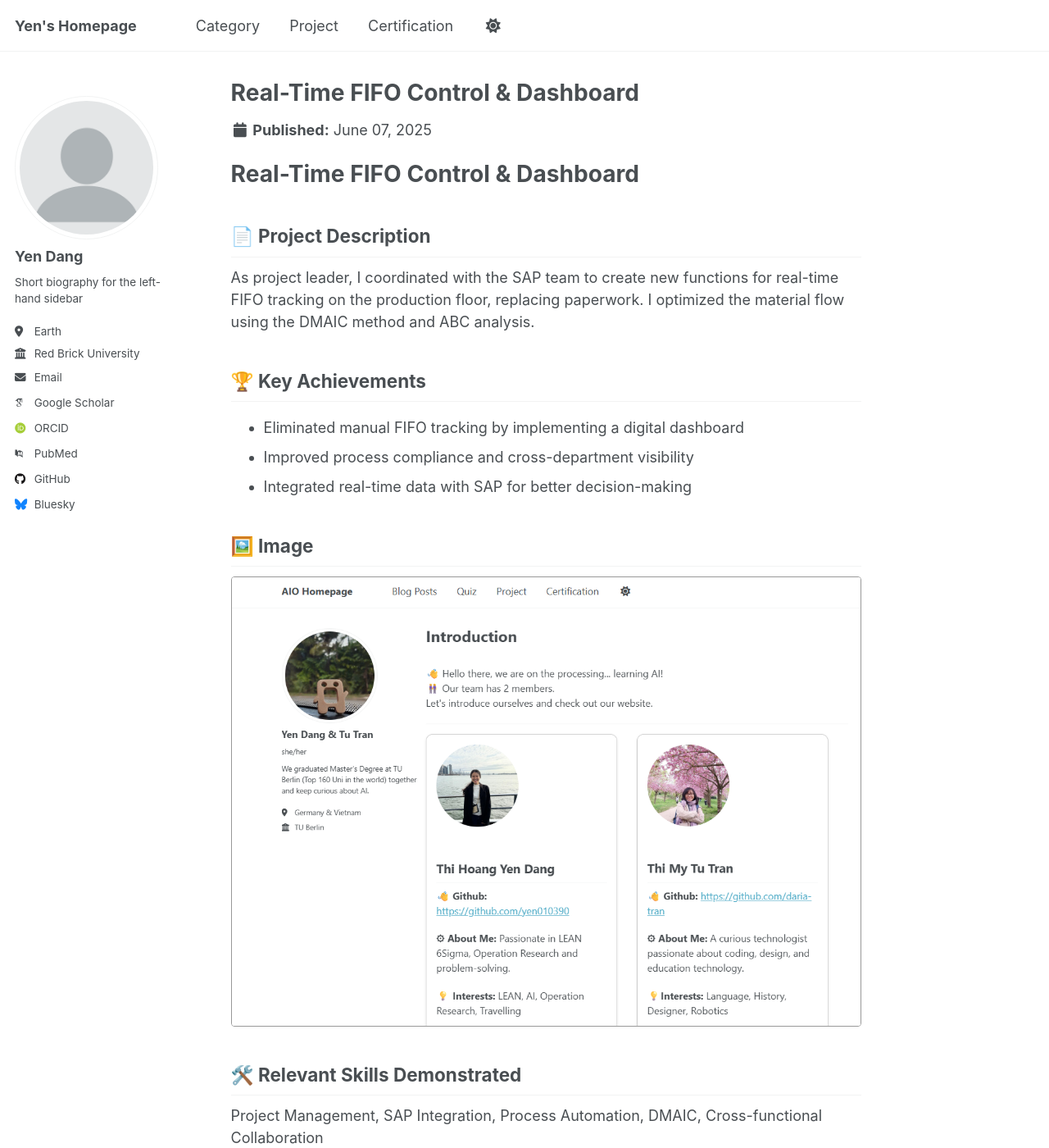
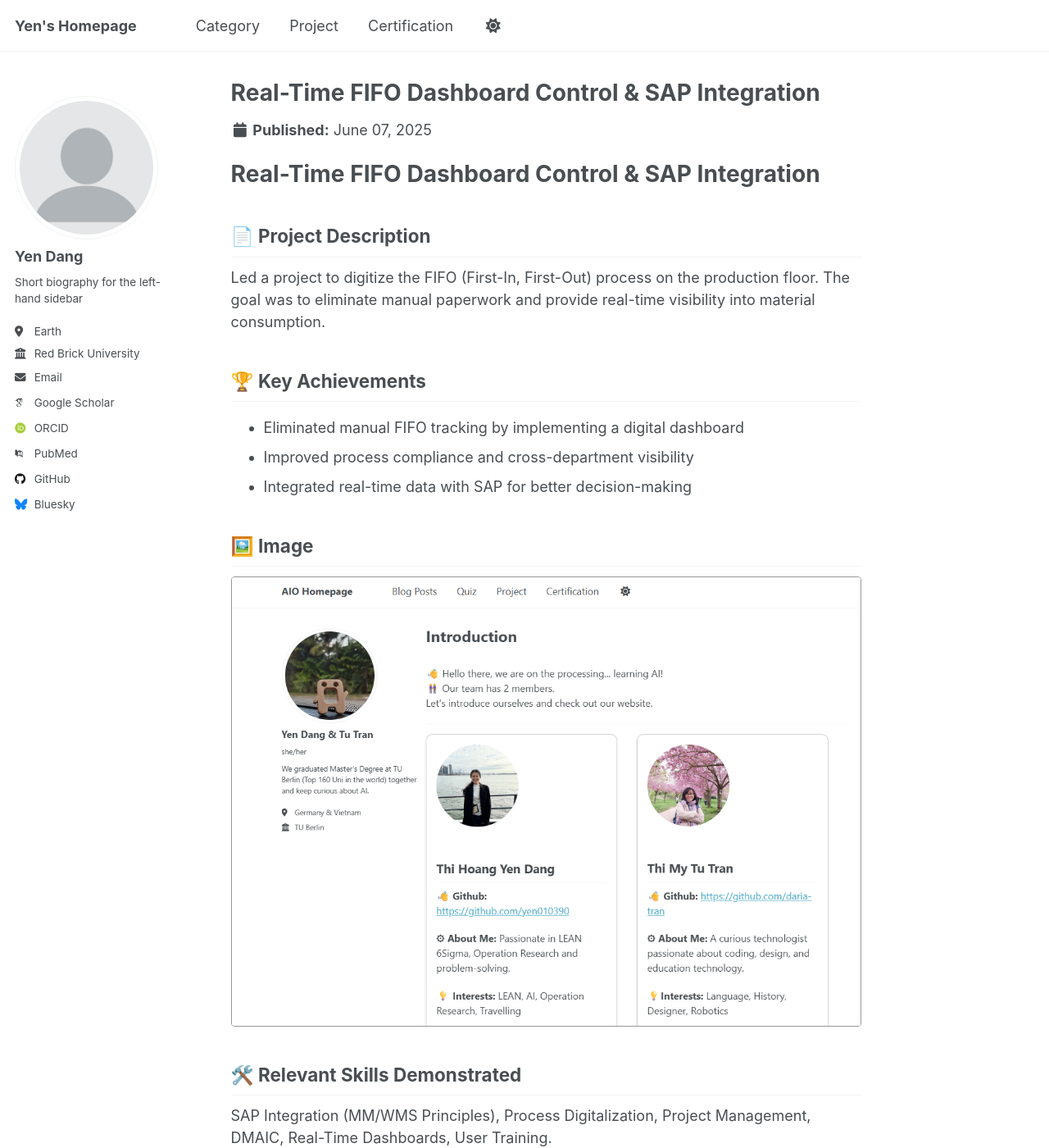
Before and after one commit to yen010390/yen010390.github.io, a Jekyll site: the page built from _project/c02-fifo.md, in a window 1280 px wide and 1400 px high. Shown: the whole window at 82% size. Built offline with Jekyll 4.4.1, drawn with Linux system fonts in a browser that asks for light colours; some web fonts are replaced; some of the changed text lies outside the part shown.

Commit message:
Update and rename p01.md to c02-fifo.md

```diff
--- a/_project/p01.md
+++ b/_project/c02-fifo.md
@@ -1,14 +1,14 @@
 ---
-title: "Real-Time FIFO Control & Dashboard"
+title: "Real-Time FIFO Dashboard Control & SAP Integration"
 excerpt: "Projects focused on replacing manual processes with robust, digital solutions and integrating them with enterprise systems like SAP."
 collection: project
-category: "Category 1: Process Digitalization & SAP Integration"
+category: "Category 2: Digitalization & SAP-Integrated Process Control"
 ---
 
-# Real-Time FIFO Control & Dashboard
+# Real-Time FIFO Dashboard Control & SAP Integration
 
 ## 📄 Project Description
-As project leader, I coordinated with the SAP team to create new functions for real-time FIFO tracking on the production floor, replacing paperwork. I optimized the material flow using the DMAIC method and ABC analysis.
+Led a project to digitize the FIFO (First-In, First-Out) process on the production floor. The goal was to eliminate manual paperwork and provide real-time visibility into material consumption.
 
 
 ## 🏆 Key Achievements
@@ -22,4 +22,4 @@ As project leader, I coordinated with the SAP team to create new functions for r
 
 
 ## 🛠️ Relevant Skills Demonstrated
-Project Management, SAP Integration, Process Automation, DMAIC, Cross-functional Collaboration
+SAP Integration (MM/WMS Principles), Process Digitalization, Project Management, DMAIC, Real-Time Dashboards, User Training.
```
